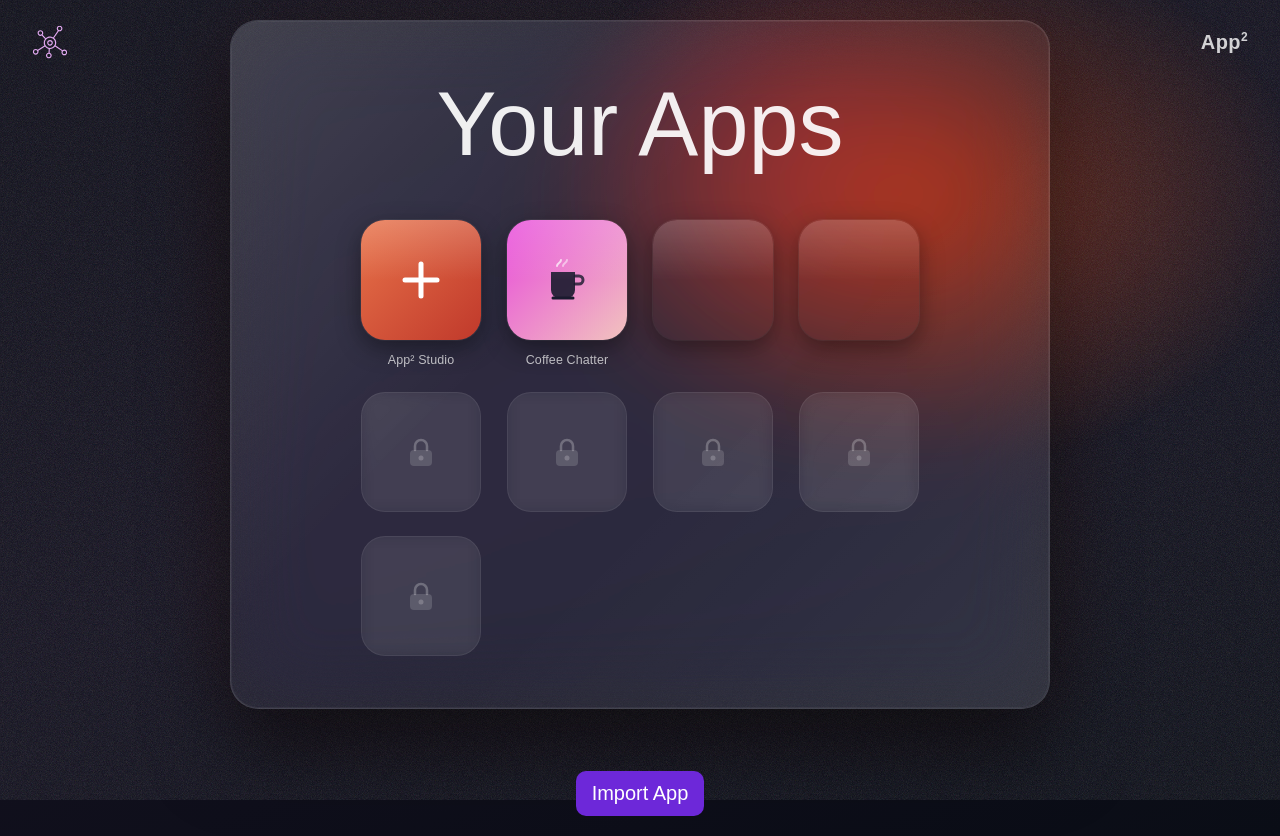
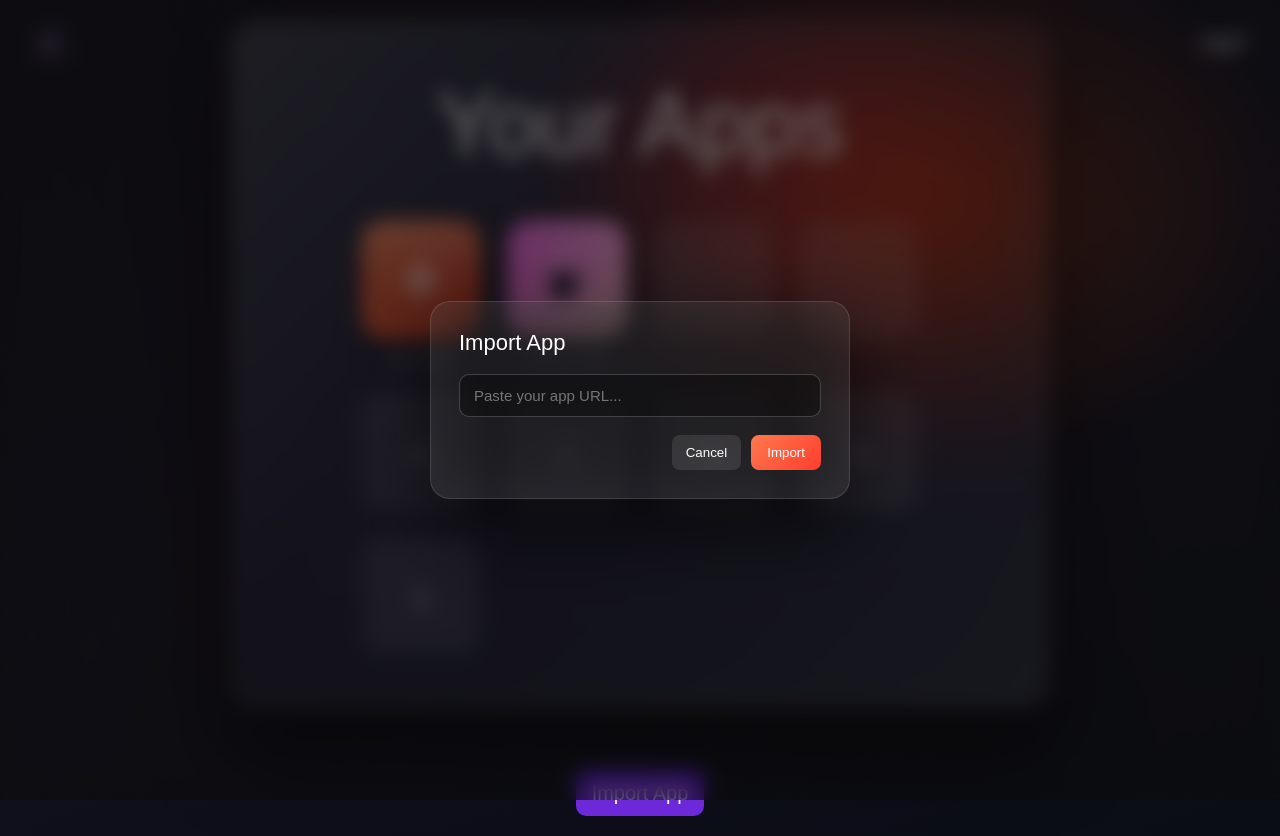
Before and after one commit to SnigdhaMah/AppApp, a Next.js app in the folder frontend/: page / in a window 1280 px wide. Both pictures are taken after a click on the button "Import App". Built offline with nearby package versions, Linux system fonts and the light colour scheme; no server answers.

Commit message:
sharing ui

```diff
--- a/frontend/app/page.tsx
+++ b/frontend/app/page.tsx
@@ -16,26 +16,67 @@ interface App {
 
 const StudioIcon = () => (
   <svg width="52" height="52" viewBox="0 0 52 52" fill="none">
-    <path d="M26 10V42" stroke="white" strokeWidth="5" strokeLinecap="round"/>
-    <path d="M10 26H42" stroke="white" strokeWidth="5" strokeLinecap="round"/>
+    <path d="M26 10V42" stroke="white" strokeWidth="5" strokeLinecap="round" />
+    <path d="M10 26H42" stroke="white" strokeWidth="5" strokeLinecap="round" />
   </svg>
 );
 
 const CoffeeIcon = () => (
   <svg width="52" height="52" viewBox="0 0 52 52" fill="none">
-    <path d="M10 18h24v18a8 8 0 01-8 8H18a8 8 0 01-8-8V18z" fill="#1a1a2e" opacity="0.9"/>
-    <path d="M34 22h4a4 4 0 010 8h-4" stroke="#1a1a2e" strokeWidth="3" strokeLinecap="round" opacity="0.8"/>
-    <path d="M16 12c0-3 4-3 4-6" stroke="white" strokeWidth="2" strokeLinecap="round" opacity="0.7"/>
-    <path d="M22 12c0-3 4-3 4-6" stroke="white" strokeWidth="2" strokeLinecap="round" opacity="0.5"/>
-    <path d="M12 44h20" stroke="#1a1a2e" strokeWidth="3" strokeLinecap="round"/>
+    <path
+      d="M10 18h24v18a8 8 0 01-8 8H18a8 8 0 01-8-8V18z"
+      fill="#1a1a2e"
+      opacity="0.9"
+    />
+    <path
+      d="M34 22h4a4 4 0 010 8h-4"
+      stroke="#1a1a2e"
+      strokeWidth="3"
+      strokeLinecap="round"
+      opacity="0.8"
+    />
+    <path
+      d="M16 12c0-3 4-3 4-6"
+      stroke="white"
+      strokeWidth="2"
+      strokeLinecap="round"
+      opacity="0.7"
+    />
+    <path
+      d="M22 12c0-3 4-3 4-6"
+      stroke="white"
+      strokeWidth="2"
+      strokeLinecap="round"
+      opacity="0.5"
+    />
+    <path
+      d="M12 44h20"
+      stroke="#1a1a2e"
+      strokeWidth="3"
+      strokeLinecap="round"
+    />
   </svg>
 );
 
 const LockIcon = () => (
   <svg width="36" height="36" viewBox="0 0 36 36" fill="none">
-    <rect x="7" y="16" width="22" height="16" rx="4" fill="white" opacity="0.15"/>
-    <path d="M12 16v-4a6 6 0 0112 0v4" stroke="white" strokeWidth="2.5" strokeLinecap="round" opacity="0.25"/>
-    <circle cx="18" cy="24" r="2.5" fill="white" opacity="0.2"/>
+    <rect
+      x="7"
+      y="16"
+      width="22"
+      height="16"
+      rx="4"
+      fill="white"
+      opacity="0.15"
+    />
+    <path
+      d="M12 16v-4a6 6 0 0112 0v4"
+      stroke="white"
+      strokeWidth="2.5"
+      strokeLinecap="round"
+      opacity="0.25"
+    />
+    <circle cx="18" cy="24" r="2.5" fill="white" opacity="0.2" />
   </svg>
 );
 
@@ -52,21 +93,7 @@ const STATIC_APPS: App[] = [
     logo: "",
     link: "https://buildappsstack-appsbucket0b78b832-eptrkwrugpmp.s3.us-east-2.amazonaws.com/apps/01KKCW1N8A09VK1GN0R5ATYZSY/index.html",
     color: "linear-gradient(135deg, #e84adb 0%, #f1c3be 100%)",
-    icon: <CoffeeIcon/>,
-  },
-  {
-    title: "",
-    logo: "",
-    link: "#",
-    color: "",
-    icon: null,
-  },
-  {
-    title: "",
-    logo: "",
-    link: "#",
-    color: "",
-    icon: null,
+    icon: <CoffeeIcon />,
   },
 ];
 
@@ -74,32 +101,34 @@ export default function Dashboard() {
   const [apiError, setApiError] = useState<string | null>(null);
   const [apps, setApps] = useState<App[]>(STATIC_APPS);
   const [hovered, setHovered] = useState<number | null>(null);
+  const [showImport, setShowImport] = useState(false);
+  const [importUrl, setImportUrl] = useState("");
+  const [newAppIndex, setNewAppIndex] = useState<number | null>(null);
+  const [emptyCount, setEmptyCount] = useState<number>(4 - apps.length);
+  const totalSlots = 9;
+  const lockedCount = totalSlots - 4;
 
-  async function getApps() {
-    setApiError(null);
-    if (!API_BASE) return;
-    try {
-      const res = await fetch(`${API_BASE}/apps`, {
-        method: "POST",
-        headers: { "Content-Type": "application/json" },
-        body: JSON.stringify({}),
-      });
-      if (!res.ok) {
-        const err = await res.text();
-        setApiError(err || "Failed to fetch apps");
-        return;
-      }
-      const data = await res.json();
-    } catch {
-      setApiError("Something went wrong.");
-    }
-  }
+//   async function getApps() {
+//     setApiError(null);
+//     if (!API_BASE) return;
+//     try {
+//       const res = await fetch(`${API_BASE}/apps`, {
+//         method: "POST",
+//         headers: { "Content-Type": "application/json" },
+//         body: JSON.stringify({}),
+//       });
+//       if (!res.ok) {
+//         const err = await res.text();
+//         setApiError(err || "Failed to fetch apps");
+//         return;
+//       }
+//       const data = await res.json();
+//     } catch {
+//       setApiError("Something went wrong.");
+//     }
+//   }
 
-//   useEffect(() => { getApps(); }, []);
-
-  const totalSlots = 9;
-  const emptyCount = 4 - apps.length
-  const lockedCount = totalSlots - 4;
+  // useEffect(() => { getApps(); }, []);
 
   return (
     <div style={styles.root}>
@@ -114,8 +143,67 @@ export default function Dashboard() {
         <div className="nav-logo" aria-label="App² logo">
           <img src="/logo.svg" alt="App² logo" width="36" height="36" />
         </div>
-        <span style={styles.navBrand}>App<sup style={{fontSize:"0.6em"}}>2</sup></span>
+        <span style={styles.navBrand}>
+          App<sup style={{ fontSize: "0.6em" }}>2</sup>
+        </span>
       </nav>
+
+      {showImport && (
+        <div style={styles.modalOverlay}>
+          <div style={styles.modal}>
+            <h3 style={styles.modalTitle}>Import App</h3>
+
+            <input
+              type="url"
+              placeholder="Paste your app URL..."
+              value={importUrl}
+              onChange={(e) => setImportUrl(e.target.value)}
+              style={styles.urlInput}
+            />
+
+            <div style={styles.modalButtons}>
+              <button
+                onClick={() => setShowImport(false)}
+                style={styles.cancelBtn}
+              >
+                Cancel
+              </button>
+
+              <button
+                onClick={() => {
+                  if (!importUrl) return;
+
+                  const newIndex = apps.length;
+
+                  setApps([
+                    ...apps,
+                    {
+                      title: "Todo app",
+                      logo: "",
+                      link: importUrl,
+                      color:
+                        "linear-gradient(135deg, #9186f4 0%, #31e059 100%)",
+                      icon: <CoffeeIcon />,
+                    },
+                  ]);
+                  setEmptyCount(emptyCount-1)
+                  setNewAppIndex(newIndex);
+
+                  setTimeout(() => {
+                    setNewAppIndex(null);
+                  }, 600);
+
+                  setImportUrl("");
+                  setShowImport(false);
+                }}
+                style={styles.importBtn}
+              >
+                Import
+              </button>
+            </div>
+          </div>
+        </div>
+      )}
 
       {/* Main */}
       <main style={styles.page}>
@@ -143,8 +231,23 @@ export default function Dashboard() {
                     style={{
                       ...styles.appIcon,
                       background: app.color,
-                      transform: hovered === i ? "scale(1.08) translateY(-3px)" : "scale(1)",
-                      boxShadow: hovered === i
+                      transform:
+                        newAppIndex === i
+                          ? "scale(0.6)"
+                          : hovered === i
+                            ? "scale(1.08) translateY(-3px)"
+                            : "scale(1)",
+                      opacity: newAppIndex === i ? 0 : 1,
+                      animation:
+                        newAppIndex === i
+                          ? "appPop 0.6s cubic-bezier(0.34, 1.56, 0.64, 1)"
+                          : undefined,
+                      //   transform:
+                      //     hovered === i
+                      //       ? "scale(1.08) translateY(-3px)"
+                      //       : "scale(1)",
+                      boxShadow:
+                        hovered === i
                           ? `0 20px 50px ${app.color?.includes("e8734a") ? "rgba(232,115,74,0.5)" : "rgba(212,91,255,0.5)"}, 0 0 0 1px rgba(255,255,255,0.15)`
                           : "0 8px 24px rgba(0,0,0,0.4), 0 0 0 1px rgba(255,255,255,0.08)",
                       transition: "all 0.3s cubic-bezier(0.34, 1.56, 0.64, 1)",
@@ -159,6 +262,13 @@ export default function Dashboard() {
               </Link>
             ))}
 
+            {/* Empty free slots */}
+            {Array.from({ length: emptyCount }).map((_, i) => (
+              <div key={`free-${i}`} style={styles.appSlot}>
+                <div style={styles.lockedIcon}>
+                </div>
+              </div>
+            ))}
             {/* Empty locked slots */}
             {Array.from({ length: lockedCount }).map((_, i) => (
               <div key={`locked-${i}`} style={styles.appSlot}>
@@ -170,13 +280,11 @@ export default function Dashboard() {
           </div>
         </div>
 
-        {apiError && (
-          <p style={styles.error}>{apiError}</p>
-        )}
+        {apiError && <p style={styles.error}>{apiError}</p>}
         <button
           type="button"
           className="build-btn"
-            // onClick={}
+          onClick={() => setShowImport(true)}
           style={{
             marginTop: "5%",
             fontSize: "20px",
@@ -186,7 +294,7 @@ export default function Dashboard() {
             alignItems: "center",
             justifyContent: "center",
             gap: "6px",
-              zIndex:100
+            zIndex: 100,
           }}
         >
           Import App
@@ -199,7 +307,8 @@ export default function Dashboard() {
 const styles: Record<string, React.CSSProperties> = {
   root: {
     minHeight: "100vh",
-    background: "linear-gradient(160deg, #0d0d18 0%, #12101e 50%, #0a0d16 100%)",
+    background:
+      "linear-gradient(160deg, #0d0d18 0%, #12101e 50%, #0a0d16 100%)",
     fontFamily: "'Sora', sans-serif",
     position: "relative",
     overflow: "hidden",
@@ -224,7 +333,8 @@ const styles: Record<string, React.CSSProperties> = {
     width: "55vw",
     height: "55vw",
     borderRadius: "50%",
-    background: "radial-gradient(circle, rgba(180,60,40,0.35) 0%, rgba(120,30,20,0.15) 50%, transparent 70%)",
+    background:
+      "radial-gradient(circle, rgba(180,60,40,0.35) 0%, rgba(120,30,20,0.15) 50%, transparent 70%)",
     filter: "blur(60px)",
     animation: "orbPulse 6s ease-in-out infinite",
     pointerEvents: "none",
@@ -237,7 +347,8 @@ const styles: Record<string, React.CSSProperties> = {
     width: "50vw",
     height: "50vw",
     borderRadius: "50%",
-    background: "radial-gradient(circle, rgba(100,40,160,0.25) 0%, rgba(60,20,100,0.1) 50%, transparent 70%)",
+    background:
+      "radial-gradient(circle, rgba(100,40,160,0.25) 0%, rgba(60,20,100,0.1) 50%, transparent 70%)",
     filter: "blur(80px)",
     animation: "orbPulse 8s ease-in-out infinite reverse",
     pointerEvents: "none",
@@ -291,7 +402,8 @@ const styles: Record<string, React.CSSProperties> = {
     position: "absolute",
     inset: 0,
     borderRadius: "28px",
-    background: "linear-gradient(135deg, rgba(255,255,255,0.12) 0%, transparent 40%, transparent 60%, rgba(255,255,255,0.06) 100%)",
+    background:
+      "linear-gradient(135deg, rgba(255,255,255,0.12) 0%, transparent 40%, transparent 60%, rgba(255,255,255,0.06) 100%)",
     pointerEvents: "none",
     animation: "shimmer 4s ease-in-out infinite",
   },
@@ -334,7 +446,8 @@ const styles: Record<string, React.CSSProperties> = {
     left: 0,
     right: 0,
     height: "50%",
-    background: "linear-gradient(180deg, rgba(255,255,255,0.18) 0%, transparent 100%)",
+    background:
+      "linear-gradient(180deg, rgba(255,255,255,0.18) 0%, transparent 100%)",
     borderRadius: "24px 24px 0 0",
     pointerEvents: "none",
   },
@@ -364,4 +477,67 @@ const styles: Record<string, React.CSSProperties> = {
     fontSize: "0.85rem",
     textAlign: "center",
   },
+  modalOverlay: {
+    position: "fixed",
+    inset: 0,
+    background: "rgba(0,0,0,0.55)",
+    backdropFilter: "blur(10px)",
+    display: "flex",
+    alignItems: "center",
+    justifyContent: "center",
+    zIndex: 200,
+  },
+
+  modal: {
+    width: "min(420px, 92vw)",
+    padding: "28px",
+    borderRadius: "20px",
+    background: "rgba(255,255,255,0.08)",
+    backdropFilter: "blur(30px)",
+    border: "1px solid rgba(255,255,255,0.12)",
+    boxShadow: "0 30px 80px rgba(0,0,0,0.6)",
+    display: "flex",
+    flexDirection: "column",
+    gap: "18px",
+  },
+
+  modalTitle: {
+    color: "white",
+    fontSize: "22px",
+    fontWeight: 500,
+  },
+
+  urlInput: {
+    padding: "12px 14px",
+    borderRadius: "10px",
+    border: "1px solid rgba(255,255,255,0.2)",
+    background: "rgba(0,0,0,0.35)",
+    color: "white",
+    fontSize: "15px",
+    outline: "none",
+  },
+
+  modalButtons: {
+    display: "flex",
+    justifyContent: "flex-end",
+    gap: "10px",
+  },
+
+  cancelBtn: {
+    padding: "10px 14px",
+    borderRadius: "8px",
+    border: "none",
+    background: "rgba(255,255,255,0.1)",
+    color: "white",
+    cursor: "pointer",
+  },
+
+  importBtn: {
+    padding: "10px 16px",
+    borderRadius: "8px",
+    border: "none",
+    background: "linear-gradient(135deg,#ff7a4d,#ff3d2e)",
+    color: "white",
+    cursor: "pointer",
+  },
 };
```
Lines whose indentation alone changed are shown as unchanged.
